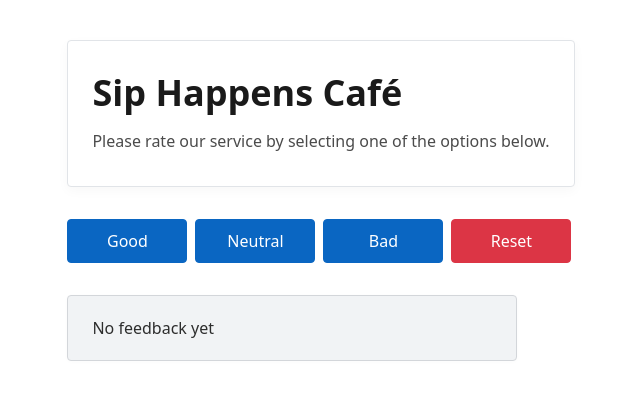
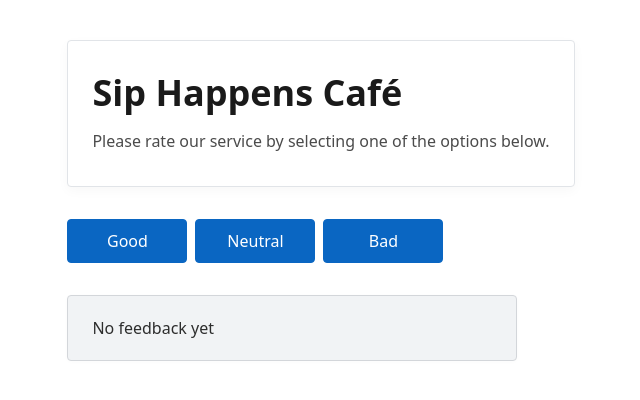
Before and after one commit to OlexTS/02-react-cafe, a React (Vite) app: page / in a window 1280 px wide. Shown: the top 400 px of the page, without its empty margins (319-959 px from the left). Built offline with nearby package versions, Linux system fonts and the light colour scheme.

Commit message:
finish work

```diff
--- a/src/components/App.tsx
+++ b/src/components/App.tsx
@@ -29,7 +29,7 @@ function App() {
   return (
     <div className={css.app}>
       <CafeInfo />
-      <VoteOptions onVote={handleVote} onReset={resetVotes} canReset={true} />
+      <VoteOptions onVote={handleVote} onReset={resetVotes} canReset={totalVotes>0} />
 
       {totalVotes > 0 ? (
         <VoteStats
--- a/src/components/VoteStats/VoteStats.tsx
+++ b/src/components/VoteStats/VoteStats.tsx
@@ -1,7 +1,8 @@
+import type { Votes } from "../../types/votes";
 import styles from "./VoteStats.module.css";
 
 interface VoteStatsProps {
-    votes: {good: number, neutral: number, bad: number},
+    votes: Votes,
     totalVotes: number,
     positiveRate: number
 }
```
